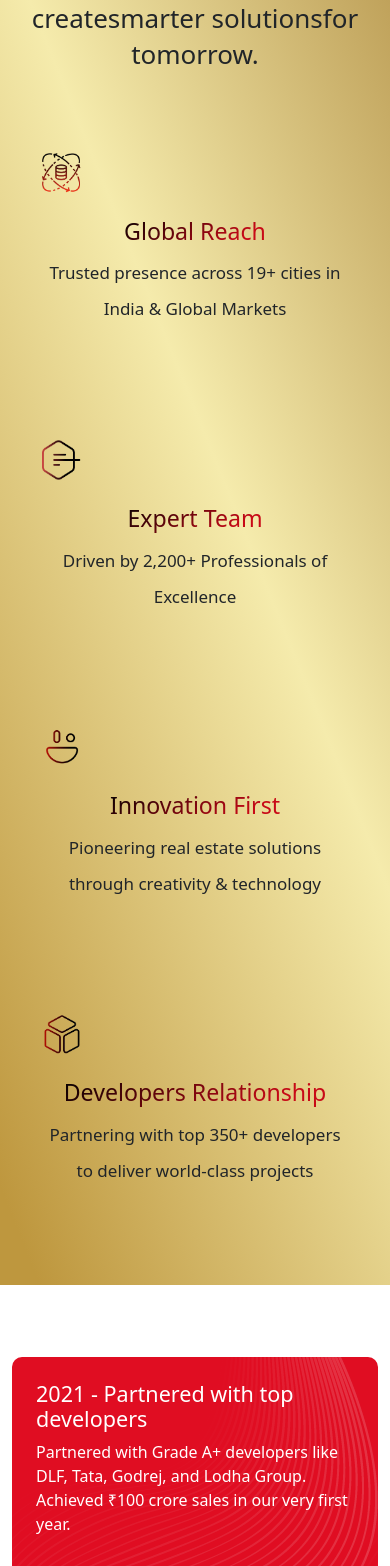
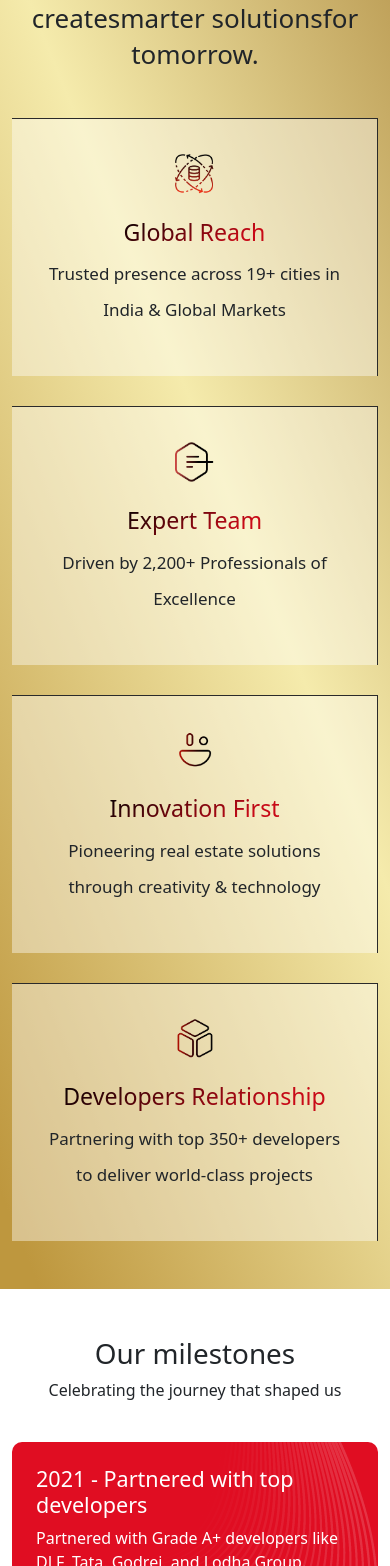
Before and after one commit to Akhilpatyal/propertylisting, a React (Vite) app: page /whoweare in a window 390 px wide. Shown: the part 2822-4388 px from the top of the page. Built offline with nearby package versions, Linux system fonts and the light colour scheme.

Commit message:
adding animation on blog and who we are

```diff
--- a/src/App.css
+++ b/src/App.css
@@ -664,9 +664,9 @@ body {
   transition: all 0.4s ease-in-out;
 }
 
-@media (max-width: 1199px) {
+@media (max-width: 780px) {
   .service-box-items {
-    border: none;
+    background-color: rgba(255, 255, 255, 0.411);
   }
 }
 
--- a/src/components/PathsTimeline.jsx
+++ b/src/components/PathsTimeline.jsx
@@ -41,6 +41,8 @@ export default function App() {
   return (
     <>
       <section className="container pb-5">
+        <h1 className="split text-center">Our milestones</h1>
+        <p className="split text-center">Celebrating the journey that shaped us</p>
         <Swiper
           slidesPerView={2} // show 2 slides
           spaceBetween={20}
--- a/src/pages/Whoweare.jsx
+++ b/src/pages/Whoweare.jsx
@@ -233,7 +233,7 @@ useEffect(() => {
               data-aos-duration="4000"  data-aos-delay="50">
               <div className="service-box-items">
                 {/* Icon Section */}
-                <div className="icon text-start">
+                <div className="icon text-md-start text-center">
                   <img src="/one.png" alt="icon" height={"40px"} />
                 </div>
 
@@ -252,7 +252,7 @@ useEffect(() => {
               data-aos-duration="4000"  data-aos-delay="100">
               <div className="service-box-items">
                 {/* Icon Section */}
-                <div className="icon text-start">
+                <div className="icon text-md-start text-center">
                   <img src="/two.png" alt="icon" height={"40px"} />
                 </div>
 
@@ -269,7 +269,7 @@ useEffect(() => {
               data-aos-duration="4000"  data-aos-delay="130">
               <div className="service-box-items">
                 {/* Icon Section */}
-                <div className="icon text-start">
+                <div className="icon text-md-start text-center">
                   <img src="/three.png" alt="icon" height={"40px"} />
                 </div>
 
@@ -289,7 +289,7 @@ useEffect(() => {
               data-aos-duration="4000"  data-aos-delay="160">
               <div className="service-box-items">
                 {/* Icon Section */}
-                <div className="icon text-start">
+                <div className="icon text-md-start text-center">
                   <img src="/four.png" alt="icon" height={"40px"} />
                 </div>
 
```
